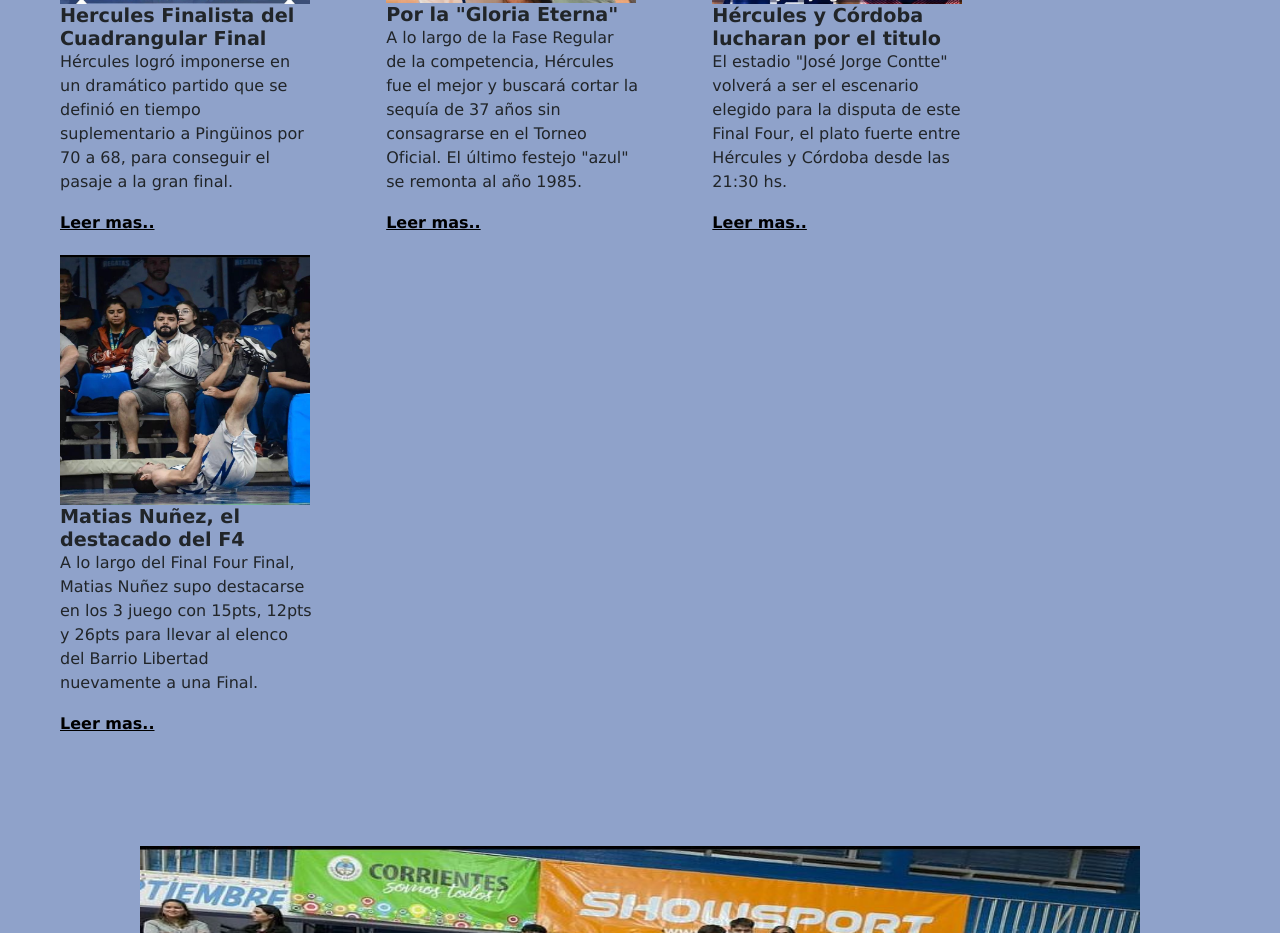
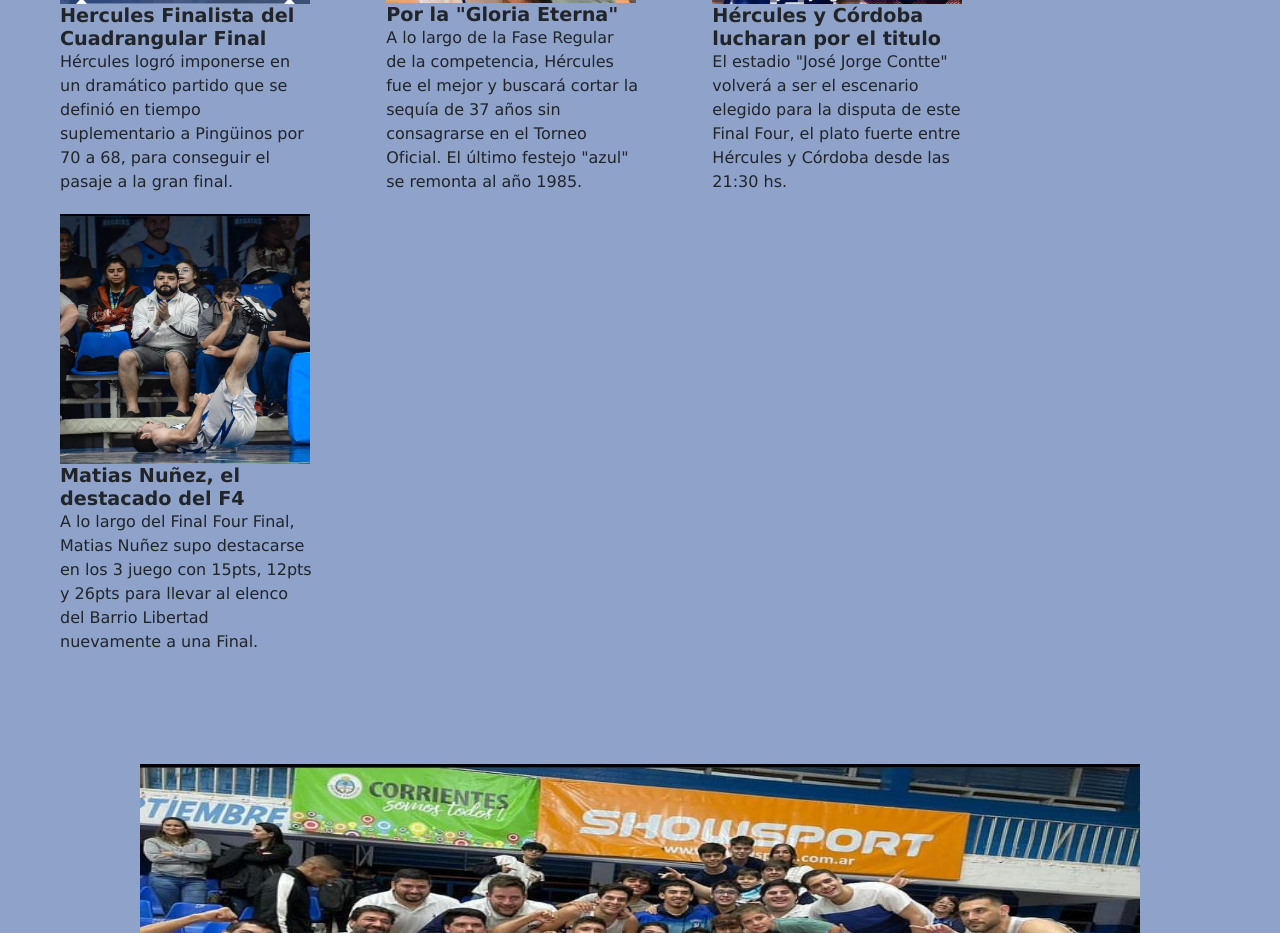
Before and after one commit to Agss10/Mi-primer-repositorio, a plain HTML site: page pages/basquet22.html in a window 1280 px wide. Shown: the part 625-1558 px from the top of the page. Drawn offline with nearby package versions, Linux system fonts and the light colour scheme.

Commit message:
entrega final

```diff
--- a/pages/basquet22.html
+++ b/pages/basquet22.html
@@ -69,7 +69,6 @@
             <div class="card-body">
                 <h5 class="card-title">Hercules Finalista del Cuadrangular Final</h5>
                 <p class="card-text">Hércules logró imponerse en un dramático partido que se definió en tiempo suplementario a Pingüinos por 70 a 68, para conseguir el pasaje a la gran final.</p>
-                <a href="#" class="btn-card">Leer mas..</a>
             </div>
         </div>
         <div class="card1" style="width: 17rem;">
@@ -77,7 +76,6 @@
             <div class="card-body">
                 <h5 class="card-title">Por la "Gloria Eterna"</h5>
                 <p class="card-text">A lo largo de la Fase Regular de la competencia, Hércules fue el mejor y buscará cortar la sequía de 37 años sin consagrarse en el Torneo Oficial. El último festejo "azul" se remonta al año 1985.</p>
-                <a href="#" class="btn-card">Leer mas..</a>
             </div>
         </div>
         <div class="card1" style="width: 17rem;">
@@ -85,7 +83,6 @@
             <div class="card-body">
                 <h5 class="card-title">Hércules y Córdoba lucharan por el titulo</h5>
                 <p class="card-text">El estadio "José Jorge Contte" volverá a ser el escenario elegido para la disputa de este Final Four, el plato fuerte entre Hércules y Córdoba desde las 21:30 hs.</p>
-                <a href="#" class="btn-card">Leer mas..</a>
             </div>
         </div>
         <div class="card1" style="width: 17rem;">
@@ -93,7 +90,6 @@
             <div class="card-body">
                 <h5 class="card-title">Matias Nuñez, el destacado del F4</h5>
                 <p class="card-text">A lo largo del Final Four Final, Matias Nuñez supo destacarse en los 3 juego con 15pts, 12pts y 26pts para llevar al elenco del Barrio Libertad nuevamente a una Final. </p>
-                <a href="#" class="btn-card">Leer mas..</a>
             </div>
         </div>
         <div id="carouselExampleCaptions" class="carousel slide" data-bs-ride="false">
```
Also changed, not shown: index.html (+4 -4 lines).
